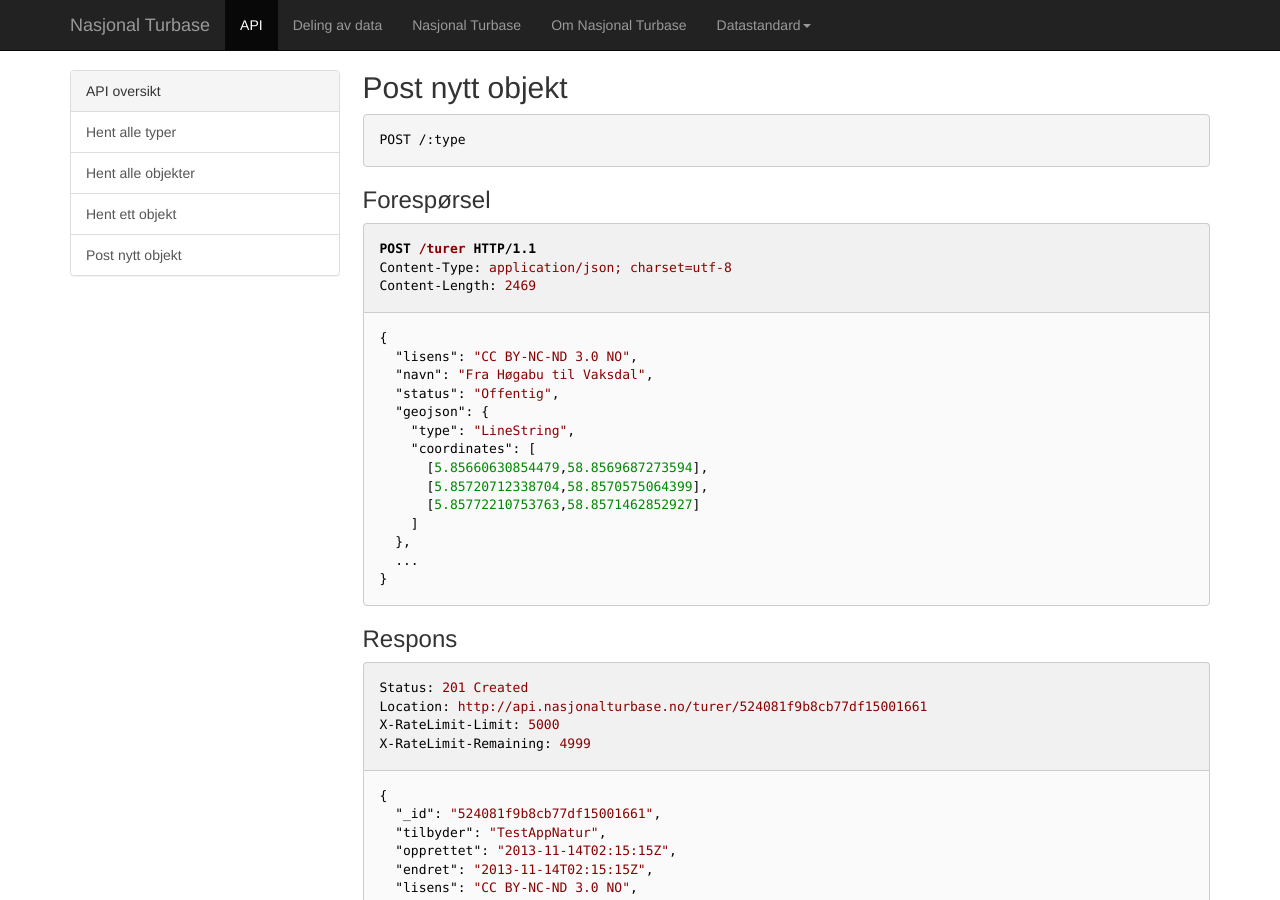
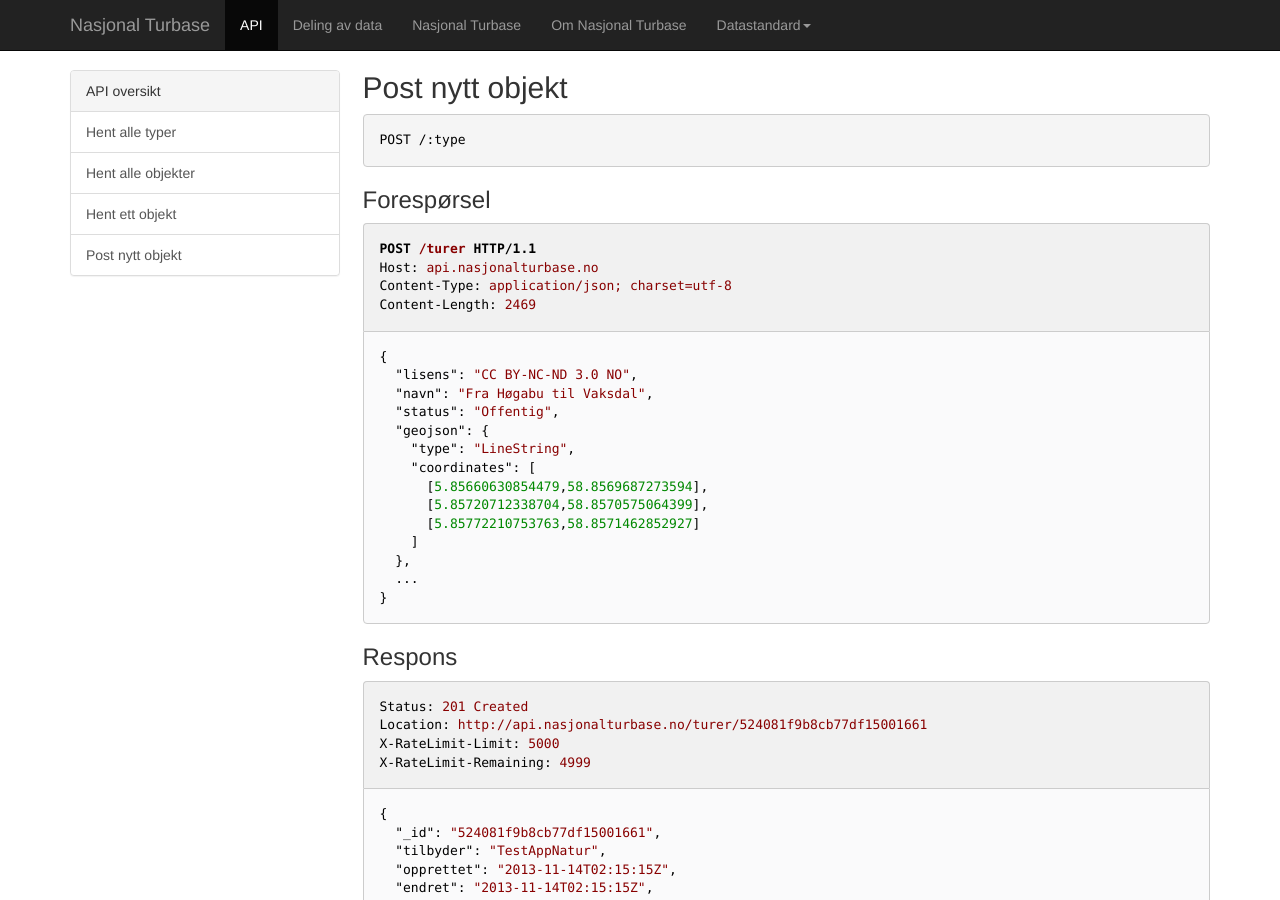
Before and after one commit to Turbasen/www.nasjonalturbase.no, a Jekyll site: the page built from api.html, in a window 1280 px wide and 900 px high, scrolled down 2364 px. Built offline with Jekyll 4.4.1, drawn with Linux system fonts in a browser that asks for light colours; nearby versions of some CDN libraries; Markdown is read by kramdown in place of the engine named in the settings.

Commit message:
Add Host header to POST document request

```diff
--- a/_data/api.yml
+++ b/_data/api.yml
@@ -92,6 +92,7 @@
   request: !!map
     headers: |
       POST /turer HTTP/1.1
+      Host: api.nasjonalturbase.no
       Content-Type: application/json; charset=utf-8
       Content-Length: 2469
     payload: |
```
